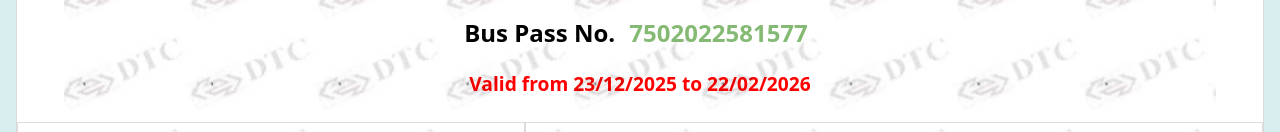
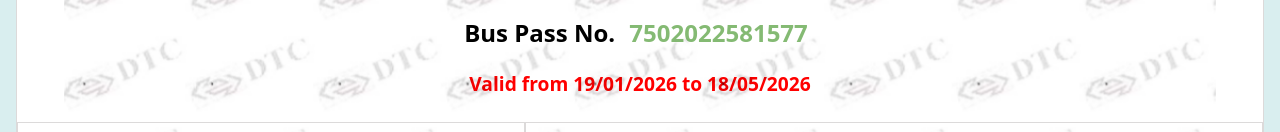
Before and after one commit to BhagatSingh-23/ayushBusspass, a React (Vite) app: page / in a window 1280 px wide. Shown: the part 465-597 px from the top of the page. Built offline with nearby package versions, Linux system fonts and the light colour scheme.

Commit message:
Update App.jsx

```diff
--- a/src/App.jsx
+++ b/src/App.jsx
@@ -25,7 +25,7 @@
 
           </span>
 
-          <div className='redP'>Valid from 23/12/2025 to 22/02/2026</div>
+          <div className='redP'>Valid from 19/01/2026 to 18/05/2026</div>
 
           <div className='foot-img'>
             <div className='sign-img'><img src="./sign.png" alt="" width={80} /></div>
```
